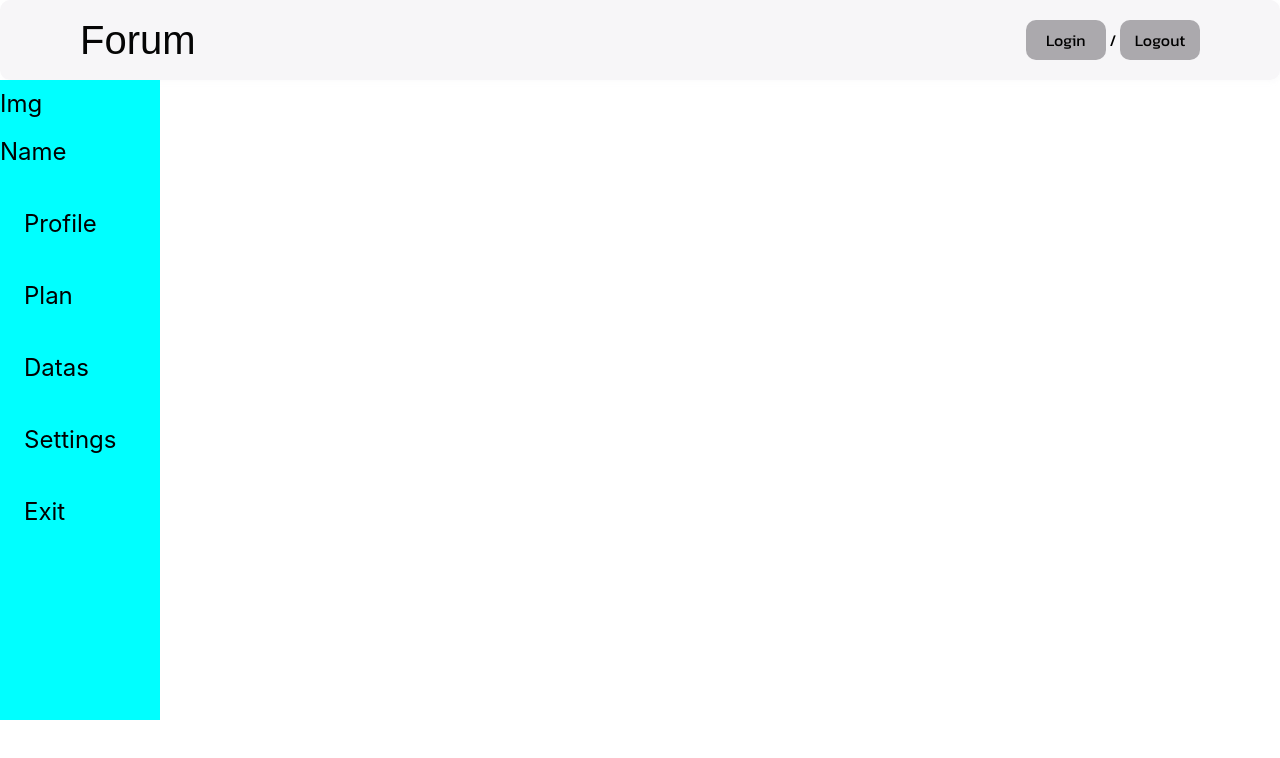
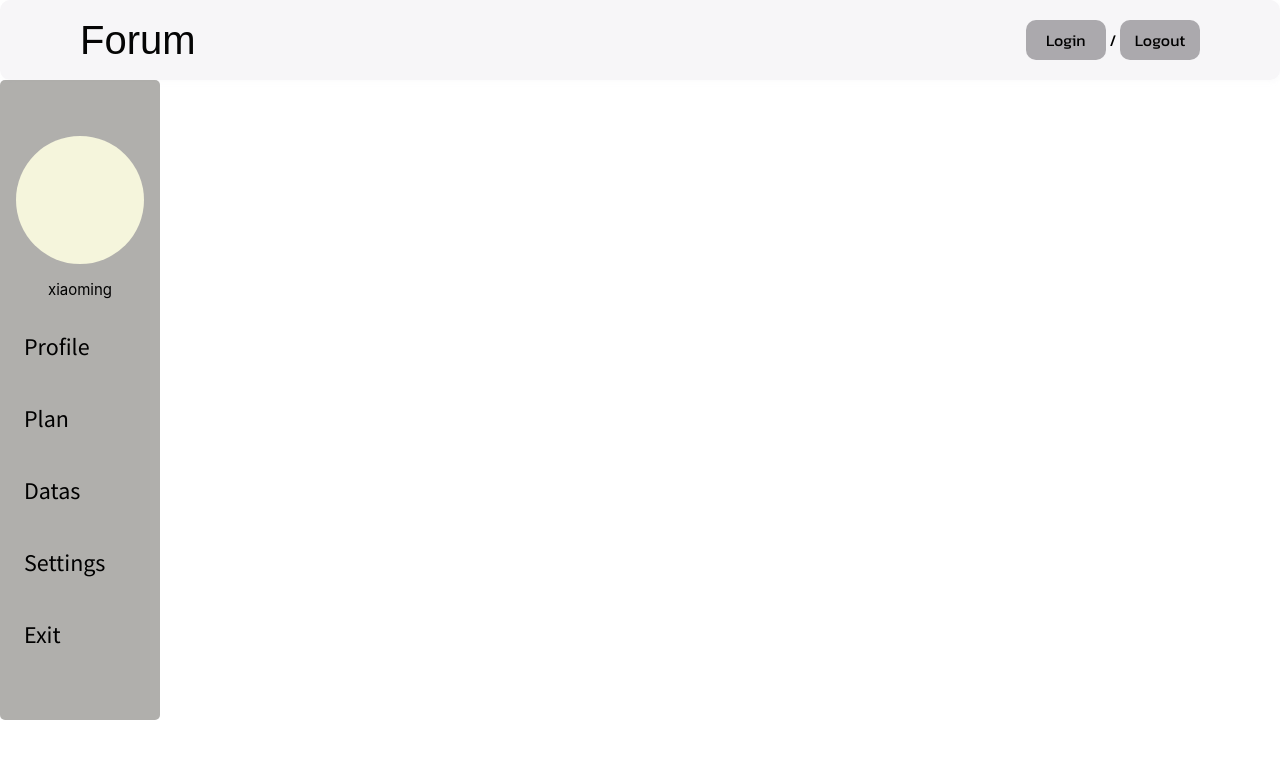
Before and after one commit to UFit-Tracker/Ufit, a React (Create React App) app in the folder Frontend/: page /home in a window 1280 px wide. Shown: the top 758 px of the page. Built offline with nearby package versions, Linux system fonts and the light colour scheme; a web font is replaced by a local one.

Commit message:
Sidebar_userStore

```diff
--- a/Frontend/src/pages/home.css
+++ b/Frontend/src/pages/home.css
@@ -1,9 +1,17 @@
+@import url('https://fonts.googleapis.com/css2?family=Kanit&family=Source+Sans+Pro&display=swap');
 *{
 	margin:0;
     padding: 0;
 	box-sizing: border-box;
 
 }
+
+/* light blue:#ADBCFF
+half-dark blue:#6977B5
+dark blue:#323C69
+light orange:#DBD6C8
+dark brown: #968A65 */
+
 
 li{
     list-style: none
@@ -13,15 +21,20 @@ li{
     width: 20vh;
     height: 80vh;
     display: inline-block;
-    background-color: aqua;
+    background-color: #4a48426f;
     position: relative;
-    font-size: 3vh;
-    line-height: 6vh;
+    border-radius: 5px;
+    /* box-shadow: inset 0 0 15px 5px #f1f3f361; */
+    padding-top: 5vh;
 
 }
 .menu>li{
     padding: 0 3vh;
     margin: 3vh 0;
+    font-size: 3vh;
+    line-height: 6vh;
+    font-family: "Source Sans Pro", sans-serif;
+
 }
 /* width should be on the top */
 .liul{
@@ -32,7 +45,8 @@ li{
     padding-left: 0vh;
     text-indent:1em;
     width: 0;
-    background-color: rgba(9, 37, 37, 0.417);
+    background-color: #69b5ada8;
+    border-radius: 2px;
     overflow: hidden;
     margin: 0;
     line-height: 250%;
@@ -42,5 +56,18 @@ li:hover ul{
     width: 20vh;
 }
 li:hover {
-    background-color: rgba(9, 37, 37, 0.417);
+    background-color: rgba(42, 116, 116, 0.25);
 }
+
+.account{
+    font-size: 15px;
+    text-align: center;
+}
+
+.img{
+    width: 16vh;
+    height: 16vh;
+    background-color: beige;
+    margin: 2vh auto;
+    border-radius: 50%;
+}
--- a/Frontend/src/pages/home.js
+++ b/Frontend/src/pages/home.js
@@ -1,12 +1,21 @@
 import React from 'react'
 import Sidebar from './sidebar'
+import { useStore } from '../store/indexStore'
+import { observer } from 'mobx-react-lite'
 import './home.css'
 const Home = () => {
+    const { loginStore } = useStore()
+    const name = loginStore.profile.accountName
+
+
     return (
         <>
-        <Sidebar />
+        <Sidebar name={name}/>
+        <div>
+
+            </div>
         </>
     )
 }
 
-export default Home
+export default observer(Home)
--- a/Frontend/src/pages/sidebar.js
+++ b/Frontend/src/pages/sidebar.js
@@ -1,13 +1,14 @@
 import React from 'react'
 
-const Sidebar = () => {
+const Sidebar = ({name}) => {
+    // console.log(name);
     return (
         <>
             {/* <div> */}
             <nav className='sidebar'>
 
-                <div>Img</div>
-                <div>Name</div>
+                <div className='img'></div>
+                <div className='account'>{name}</div>
 
 
                 <ul className='menu'>
--- a/Frontend/src/pages/welcome.js
+++ b/Frontend/src/pages/welcome.js
@@ -3,12 +3,12 @@
 import React from 'react'
 import './welcome.css'
 
-import { useStore } from '../store/indexStore'
+
 import { Outlet } from "react-router-dom";
 import ufit from '../Pictures/ufit.png'
 
 const Welcome = () => {
-    const { loginSore } = useStore()
+
     const loginLink = "./";
     const regLink = "./"
 
--- a/Frontend/src/store/loginStore.js
+++ b/Frontend/src/store/loginStore.js
@@ -9,6 +9,11 @@ class LoginStore {
         },
 
     ]
+    profile ={
+        accountName: 'xiaoming',
+        age:12,
+        email: 'xm@gmail.com',
+    }
     constructor(){
         makeAutoObservable(this)
     }
```
Also changed, not shown: 1 other file (tests, documents, lock files or other folders).
